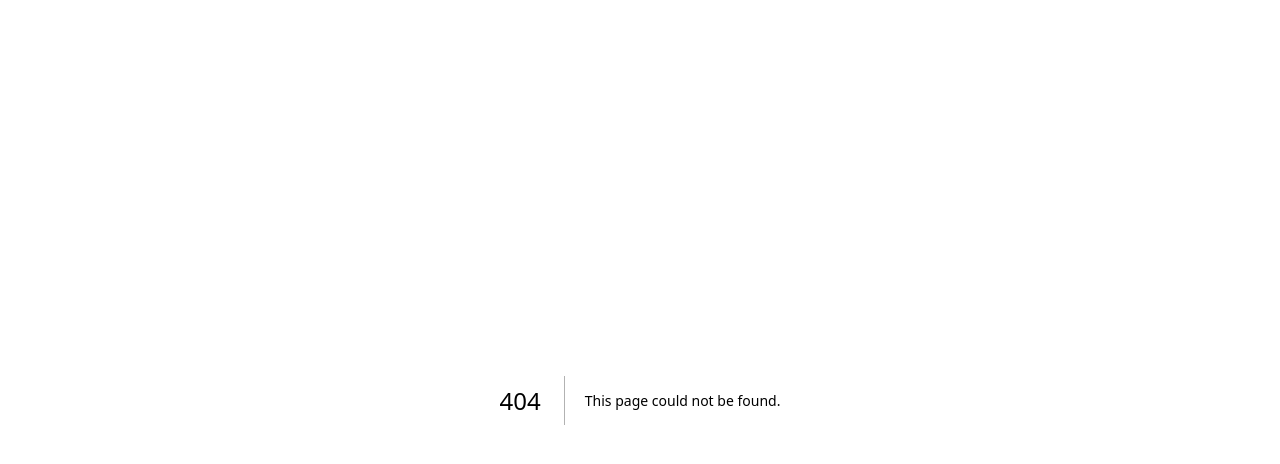
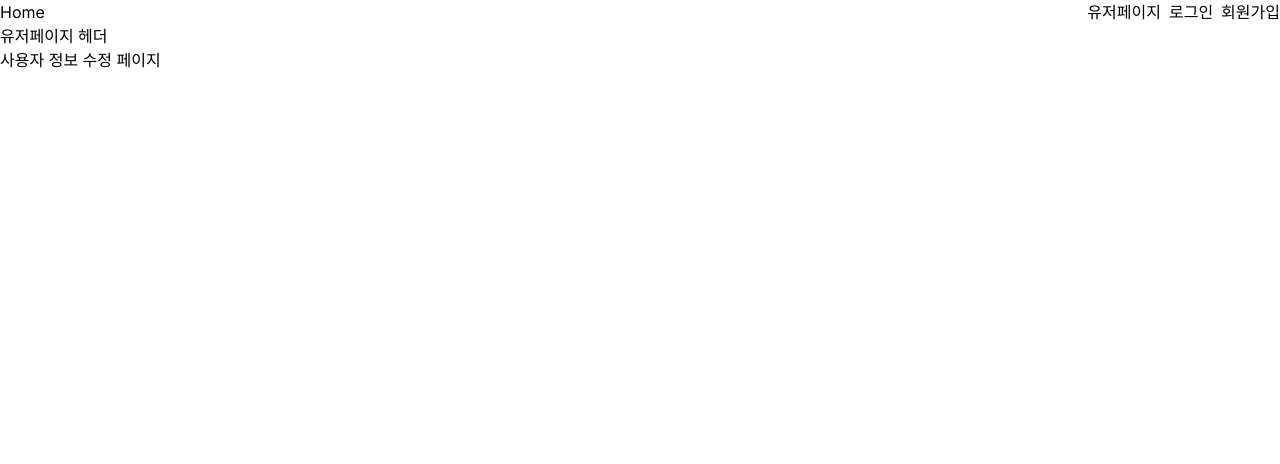
Before and after one commit to lukeydokey/GetherTube, a Next.js app in the folder front/gethertube/: page /user/account in a window 1280 px wide. Before the commit this address had no page. Shown: the top 464 px of the page. Built offline with nearby package versions, Linux system fonts and the light colour scheme.

Commit message:
feat:front: 페이지 기본 라우팅

```diff
--- a/front/gethertube/app/(home)/page.tsx
+++ b/front/gethertube/app/(home)/page.tsx
@@ -1,5 +1,14 @@
+import Link from "next/link";
+
 const Page = () => {
-  return <>GetherTube</>;
+  return (
+    <div className="flex flex-col justify-center h-full">
+      <div className="basis-1/2">메인페이지</div>
+      <div className="basis-1/2">
+        <Link href="/room">방생성하기</Link>
+      </div>
+    </div>
+  );
 };
 
 export default Page;
--- /dev/null
+++ b/front/gethertube/app/(user)/assign/page.tsx
@@ -0,0 +1,4 @@
+const Page = () => {
+  return <div>회원가입</div>;
+};
+export default Page;
--- /dev/null
+++ b/front/gethertube/app/(user)/login/page.tsx
@@ -0,0 +1,5 @@
+const Page = () => {
+  return <div>로그인</div>;
+};
+
+export default Page;
--- a/front/gethertube/app/globals.css
+++ b/front/gethertube/app/globals.css
@@ -1,4 +1,4 @@
-/* @tailwind base;
+@tailwind base;
 @tailwind components;
 @tailwind utilities;
 
@@ -17,17 +17,18 @@
 }
 
 body {
-  color: rgb(var(--foreground-rgb));
+  height: 100%;
+  /* color: rgb(var(--foreground-rgb));
   background: linear-gradient(
       to bottom,
       transparent,
       rgb(var(--background-end-rgb))
     )
-    rgb(var(--background-start-rgb));
+    rgb(var(--background-start-rgb)); */
 }
 
 @layer utilities {
   .text-balance {
     text-wrap: balance;
   }
-} */
+}
--- a/front/gethertube/app/layout.tsx
+++ b/front/gethertube/app/layout.tsx
@@ -1,6 +1,7 @@
 import type { Metadata } from "next";
 import { Inter } from "next/font/google";
 import "./globals.css";
+import Navigator from "@/components/Navigator";
 
 const inter = Inter({ subsets: ["latin"] });
 
@@ -16,7 +17,10 @@ export default function RootLayout({
 }>) {
   return (
     <html lang="en">
-      <body className={inter.className}>{children}</body>
+      <body className={inter.className}>
+        <Navigator />
+        {children}
+      </body>
     </html>
   );
 }
--- /dev/null
+++ b/front/gethertube/app/room/[id]/page.tsx
@@ -0,0 +1,14 @@
+interface TypeParams {
+  id: string;
+}
+
+interface TypeRoomIdProps {
+  params: TypeParams;
+}
+
+const Page = ({ params }: TypeRoomIdProps) => {
+  const { id } = params;
+  return <>{id}번방</>;
+};
+
+export default Page;
--- /dev/null
+++ b/front/gethertube/app/room/page.tsx
@@ -0,0 +1,12 @@
+import Link from "next/link";
+
+const Page = () => {
+  return (
+    <div>
+      <div>방 페이지</div>
+      <Link href="/room/1">1번방으로 가기</Link>
+    </div>
+  );
+};
+
+export default Page;
--- /dev/null
+++ b/front/gethertube/app/user/account/page.tsx
@@ -0,0 +1,5 @@
+const Page = () => {
+  return <div>사용자 정보 수정 페이지</div>;
+};
+
+export default Page;
--- /dev/null
+++ b/front/gethertube/app/user/layout.tsx
@@ -0,0 +1,10 @@
+const Layout = ({ children }: { children: React.ReactNode }) => {
+  return (
+    <section>
+      <div>유저페이지 헤더</div>
+      {children}
+    </section>
+  );
+};
+
+export default Layout;
--- /dev/null
+++ b/front/gethertube/app/user/rooms/page.tsx
@@ -0,0 +1,5 @@
+const Page = () => {
+  return <div>사용자 방 정보 페이지</div>;
+};
+
+export default Page;
--- /dev/null
+++ b/front/gethertube/app/user/settings/page.tsx
@@ -0,0 +1,5 @@
+const Page = () => {
+  return <div>사용자 설정 변경 페이지</div>;
+};
+
+export default Page;
--- /dev/null
+++ b/front/gethertube/components/Navigator.tsx
@@ -0,0 +1,24 @@
+import Link from "next/link";
+
+const Navigator = () => {
+  return (
+    <div className="flex justify-between">
+      <div>
+        <Link href="/">Home</Link>
+      </div>
+      <div className="flex gap-2">
+        <button>
+          <Link href="/user/rooms">유저페이지</Link>
+        </button>
+        <button>
+          <Link href="/login">로그인</Link>
+        </button>
+        <Link href="assign">
+          <button>회원가입</button>
+        </Link>
+      </div>
+    </div>
+  );
+};
+
+export default Navigator;
```
